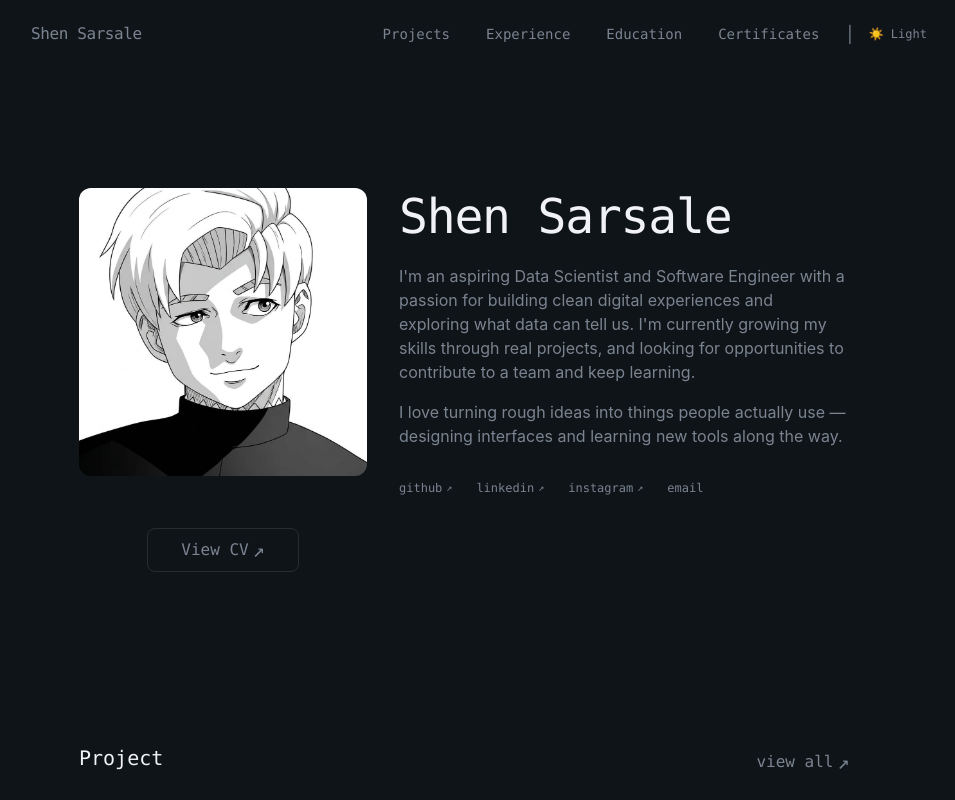
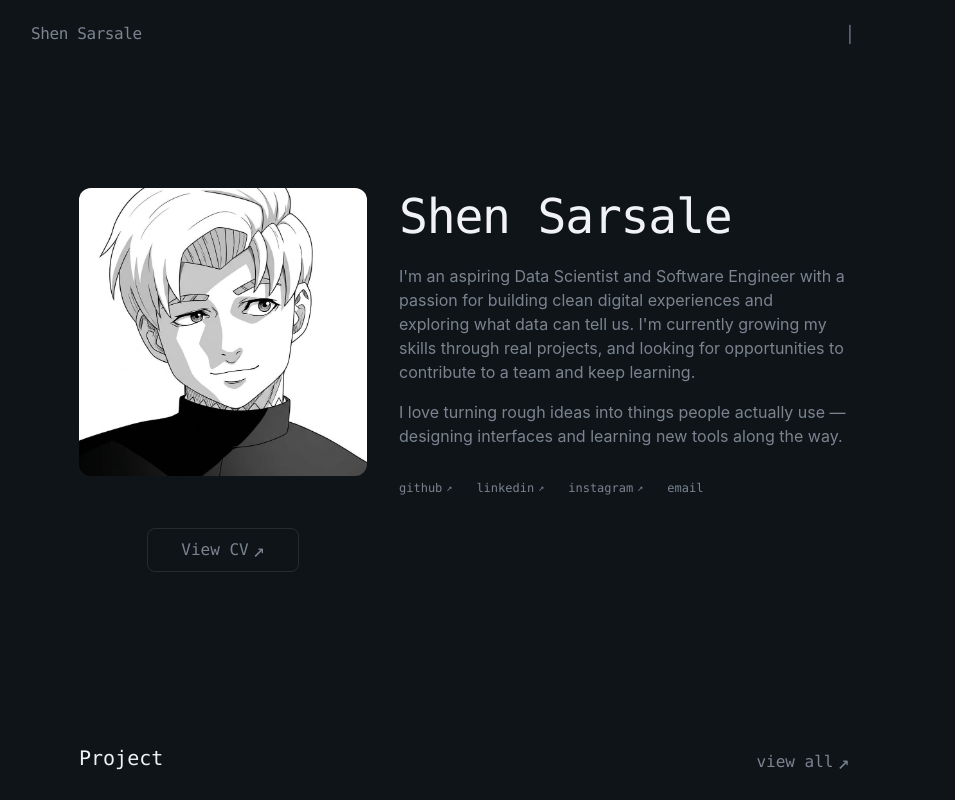
Before and after one commit to Ein-shen/My-porfolio, a React (Vite) app: page / in a window 1280 px wide. Shown: the top 800 px of the page, without its empty margins (161-1116 px from the left). Built offline with nearby package versions, Linux system fonts and the light colour scheme; the HTML template or start-up script is replaced by a standard one.

Commit message:
Added some of the animations delays on hero sections

```diff
--- a/src/index.css
+++ b/src/index.css
@@ -152,7 +152,10 @@
 }
 
 .animate-fade-in {
-  animation: fade-in 0.8s ease-out both;
+  animation-name: fade-in;
+  animation-duration: 0.4s;
+  animation-timing-function: ease-out;
+  animation-fill-mode: both;
 }
 
 .animate-float {
@@ -195,6 +198,15 @@
   animation-delay: 800ms;
 }
 
+.animation-delay-900 {
+  animation-delay: 900ms;
+}
+
+
+.animation-delay-1000 {
+  animation-delay: 1000ms;
+}
+
 @keyframes animated-border {
   0% {
     stroke-dashoffset: 400;
--- a/src/layout/Navbar.jsx
+++ b/src/layout/Navbar.jsx
@@ -59,23 +59,23 @@ export const Navbar = () => {
           : "bg-transparent py-3"
       }`}
     >
-      <nav className="container mx-auto flex items-center justify-between px-8">
+      <nav className="container mx-auto flex items-center justify-between px-8 ">
         {/* Logo */}
         <button
           onClick={() => handleNavClick("hero")}
-          className="text-md font-mono tracking-tight text-muted-foreground hover:text-primary-foreground animate-fade-in"
+          className="text-md font-mono tracking-tight text-muted-foreground hover:text-primary-foreground "
         >
           Shen Sarsale
         </button>
 
         {/* Desktop Navigation */}
-        <div className="hidden lg:flex items-center gap-1">
+        <div className="hidden lg:flex items-center gap-1 ">
           <div className="rounded-xl px-2 py-1 flex items-center gap-1">
             {navLinks.map((link) => (
               <button
                 key={link.id}
                 onClick={() => handleNavClick(link.id)}
-                className="font-mono px-4 py-2 text-sm text-muted-foreground hover:text-foreground rounded-full hover:bg-surface"
+                className="font-mono px-4 py-2 text-sm text-muted-foreground hover:text-foreground rounded-full hover:bg-surface animate-fade-in animation-delay-100"
               >
                 {link.label}
               </button>
@@ -87,7 +87,7 @@ export const Navbar = () => {
 
             <button
               onClick={toggleTheme}
-              className="cursor-pointer text-xs font-mono text-muted-foreground hover:text-foreground transition-colors duration-300"
+              className="cursor-pointer text-xs font-mono text-muted-foreground hover:text-foreground transition-colors duration-300 animate-fade-in animation-delay-100"
             >
               {theme === "dark" ? "☀️ Light" : "🌙 Dark"}
             </button>
--- a/src/sections/Hero.jsx
+++ b/src/sections/Hero.jsx
@@ -6,11 +6,6 @@ import { Link } from 'react-router-dom'
 
 
 export const Hero = () => {
-
-
-
-
-
 
     return (
         <section
@@ -22,7 +17,7 @@ export const Hero = () => {
                 <div className="flex flex-col items-center lg:items-start lg:grid lg:grid-cols-[288px_minmax(0,480px)] gap-8 lg:justify-center mx-auto w-fit max-w-full">
 
                     {/* Left: photo */}
-                    <div className="relative mx-auto lg:mx-0 w-[288px] cursor-pointer">
+                    <div className="relative mx-auto lg:mx-0 w-[288px] cursor-pointer  animate-fade-in animation-delay-200 duration-500">
                         <PixelSwapImage
                             imageA="/z.jpg"
                             imageB="/y.jpg"
@@ -32,24 +27,24 @@ export const Hero = () => {
 
                     {/* Right: name + bio */}
                     <div className="space-y-6 text-center lg:text-left">
-                        <h1 className="font-mono text-4xl lg:text-5xl font-medium tracking-tight pt-1">
+                        <h1 className="font-mono text-4xl lg:text-5xl font-medium tracking-tight pt-1 animate-fade-in animation-delay-400">
                             Shen Sarsale
                         </h1>
 
-                        <div className="space-y-4 text-muted-foreground max-w-md">
-                            <p>
+                        <div className="space-y-4 text-muted-foreground max-w-md ">
+                            <p className='animate-fade-in animation-delay-600'>
                                 I'm an aspiring Data Scientist and Software Engineer with a passion for
                                 building clean digital experiences and exploring what data can tell us.
                                 I'm currently growing my skills through real projects, and looking for
                                 opportunities to contribute to a team and keep learning.
                             </p>
-                            <p>
+                            <p className='animate-fade-in animation-delay-800'>
                                 I love turning rough ideas into things people actually use — designing
                                 interfaces and learning new tools along the way.
                             </p>
                         </div>
 
-                        <div className="flex items-center justify-center lg:justify-start gap-6 text-xs font-mono text-muted-foreground pt-2">
+                        <div className="flex items-center justify-center lg:justify-start gap-6 text-xs font-mono text-muted-foreground pt-2 animate-fade-in animation-delay-900 ">
                             <a href="https://github.com/Ein-shen" className="hover:text-foreground transition-colors flex items-center gap-1">
                                 github <span className="text-[10px]">↗</span>
                             </a>
@@ -72,7 +67,7 @@ export const Hero = () => {
                         <div className='flex items-center justify-center'>
                             <Link
                                 to="/cv"
-                                className='font-mono font-lg border border-white/10 text-muted-foreground hover:text-primary-foreground rounded-lg w-38 h-11 cursor-pointer flex items-center justify-center gap-1'
+                                className='font-mono font-lg border border-white/10 text-muted-foreground hover:text-primary-foreground rounded-lg w-38 h-11 cursor-pointer flex items-center justify-center gap-1 animate-fade-in animation-delay-1000'
                                 >
                                 View CV <span className="text-[20px]">↗</span>
                             </Link>
```
